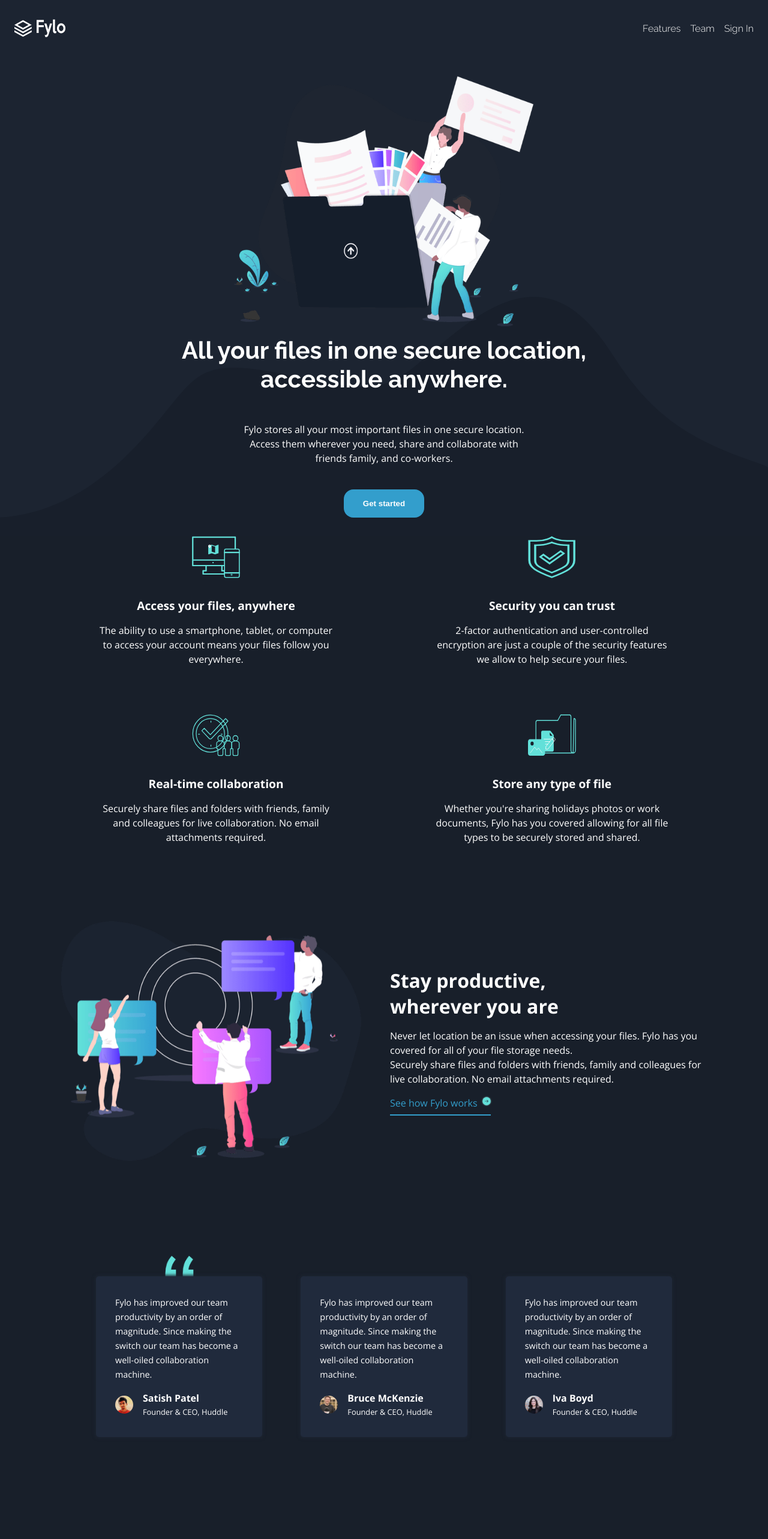
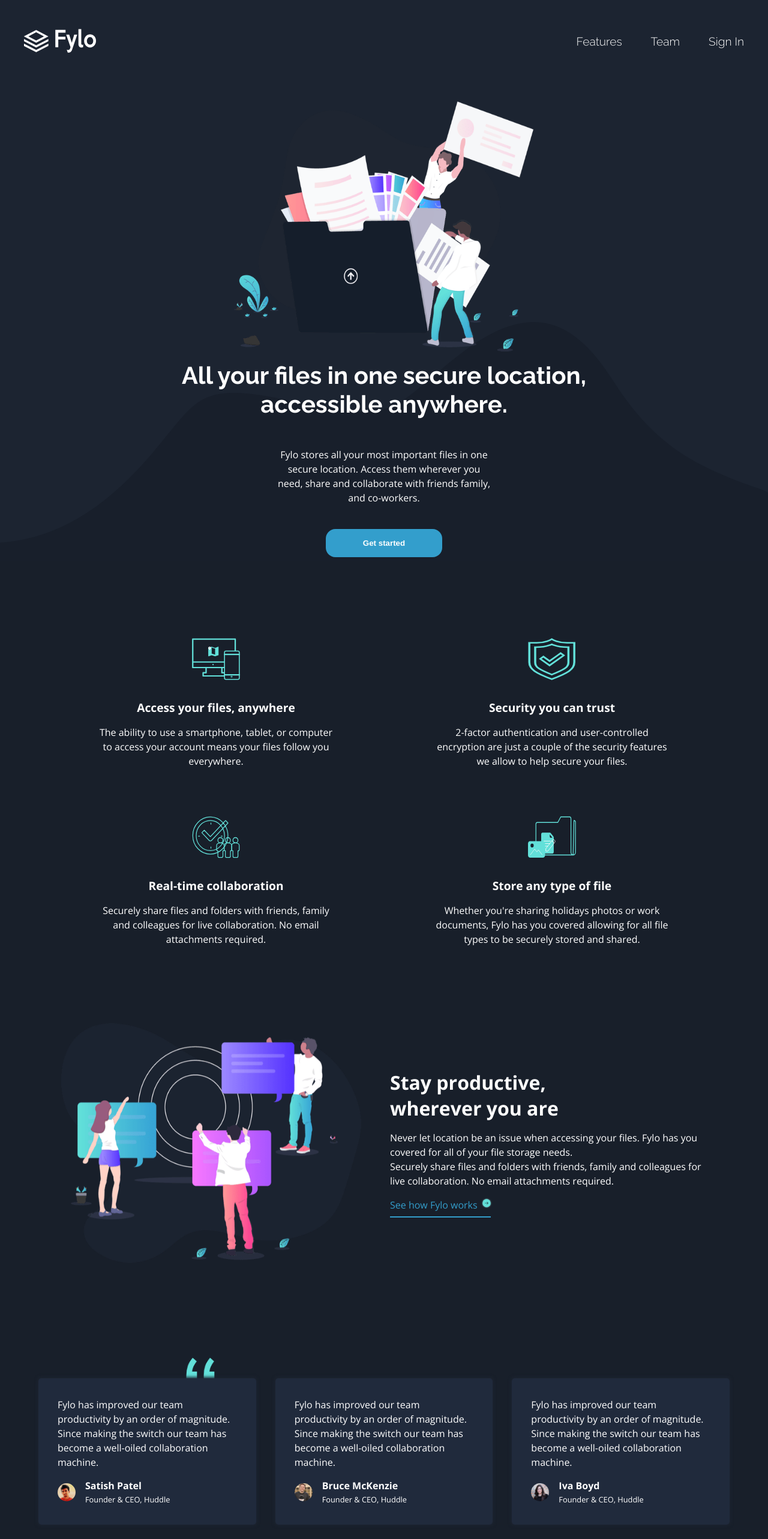
Before and after one commit to f29pereira/fylo, a Next.js app: page / in a window 1280 px wide. Shown: the top 2566 px of the page at 60% size. Built offline with nearby package versions, Linux system fonts and the light colour scheme.

Commit message:
Update styles of Nav, Intro, Button, QuoteList
- Update Nav styles for 1000px screens
- Update Intro styles for 1200px screens
- Update QuoteList styles for 1000px and 1200px screens

```diff
--- a/src/app/components/Button/Button.module.css
+++ b/src/app/components/Button/Button.module.css
@@ -14,10 +14,20 @@
   background-color: var(--teal-200);
 }
 
+/*Intro component - button*/
+.introBtn {
+  width: 100%;
+}
+
 @media (min-width: 62.5rem /*1000px*/) {
   /*EarlyAccess component - submit button*/
   .submitBtn {
     padding: 0.5rem 1rem;
+  }
+
+  /*Intro component - button*/
+  .introBtn {
+    width: 60%;
   }
 }
 
@@ -26,4 +36,9 @@
   .submitBtn {
     padding: 1rem 2rem;
   }
+
+  /*Intro component - button*/
+  .introBtn {
+    width: 40%;
+  }
 }
--- a/src/app/components/FeaturesGrid/FeaturesGrid.module.css
+++ b/src/app/components/FeaturesGrid/FeaturesGrid.module.css
@@ -7,10 +7,9 @@
   grid-template-columns: 1fr;
 }
 
-@media (min-width: 1000px) {
+@media (min-width: 62.5rem /*1000px*/) {
   /*Features grid container*/
   .featuresCont {
-    /*padding: 0 20rem;*/
     display: flex;
     justify-content: center;
     align-items: center;
--- a/src/app/components/Intro/Intro.module.css
+++ b/src/app/components/Intro/Intro.module.css
@@ -3,6 +3,7 @@
 */
 .intro {
   background-color: var(--navy-850);
+  margin-bottom: 8rem;
 }
 
 /*image and title container*/
@@ -54,15 +55,16 @@
 
 /*description*/
 .introDescription {
-  line-height: 1.5rem;
+  width: 325px;
 }
 
-/*button*/
+/*button container*/
 .introButton {
   margin-top: 2.5rem;
+  width: 70%;
 }
 
-@media (min-width: 1000px) {
+@media (min-width: 62.5rem /*1000px*/) {
   .intro {
     position: relative;
     height: 100vh;
@@ -102,6 +104,23 @@
 
   /*description*/
   .introDescription {
-    max-width: 30rem;
+    width: 50%;
+  }
+
+  /*button container*/
+  .introButton {
+    width: 50%;
   }
 }
+
+@media (min-width: 75rem /*1200px*/) {
+  /*button container*/
+  .introButton {
+    width: 40%;
+  }
+
+  /*description*/
+  .introDescription {
+    width: 30%;
+  }
+}
--- a/src/app/components/Intro/Intro.tsx
+++ b/src/app/components/Intro/Intro.tsx
@@ -45,7 +45,10 @@
 
         {/*Get started button*/}
         <div className={`flex-center ${styles.introButton}`}>
-          <Button description={<Link href="#">Get started</Link>} />
+          <Button
+            description={<Link href="#">Get started</Link>}
+            styleClass="introBtn"
+          />
         </div>
       </div>
 
--- a/src/app/components/Nav/Nav.module.css
+++ b/src/app/components/Nav/Nav.module.css
@@ -1,26 +1,48 @@
 /*
 CSS Module for Nav component
 */
-.nav {
+/*nav container*/
+.navCont {
   display: flex;
   align-items: center;
   padding: 2rem 1.5rem;
   background-color: var(--navy-850);
 }
 
+/*nav fylo logo*/
 .navLogo {
   margin-right: auto;
   width: 85px;
   height: 30px;
 }
 
-.navItems {
+/*nav items container*/
+.navItemsCont {
   gap: 1rem;
   font-weight: 300;
   font-size: 1rem;
 }
 
-.navItems li:hover {
+.navItemsCont li:hover {
   text-decoration: underline;
   text-decoration-color: var(--white);
 }
+
+@media (min-width: 62.5rem /*1000px*/) {
+  /*nav container*/
+  .navCont {
+    padding: 3rem 2.5rem;
+  }
+
+  /*nav fylo logo*/
+  .navLogo {
+    width: 120px;
+    height: 40px;
+  }
+
+  /*nav items container*/
+  .navItemsCont {
+    gap: 3rem;
+    font-size: 1.2rem;
+  }
+}
--- a/src/app/components/Nav/Nav.tsx
+++ b/src/app/components/Nav/Nav.tsx
@@ -7,7 +7,7 @@
  */
 export default function Nav() {
   return (
-    <nav className={styles.nav}>
+    <nav className={styles.navCont}>
       <Image
         className={styles.navLogo}
         src="/images/logo.svg"
@@ -15,7 +15,7 @@
         width={176}
         height={52}
       />
-      <ul className={`flex-center ${styles.navItems}`}>
+      <ul className={`flex-center ${styles.navItemsCont}`}>
         <li>
           <Link href="#">Features</Link>
         </li>
--- a/src/app/components/Quote/Quote.module.css
+++ b/src/app/components/Quote/Quote.module.css
@@ -56,6 +56,7 @@
   /*quote text*/
   .quote {
     font-weight: 400;
+    font-size: 1rem;
   }
 
   /*user image*/
--- a/src/app/components/QuotesList/QuotesList.module.css
+++ b/src/app/components/QuotesList/QuotesList.module.css
@@ -32,16 +32,23 @@
     position: relative;
     z-index: 1;
     flex-direction: row;
-    gap: 4rem;
-    padding: 0 8rem;
+    gap: 2rem;
+    padding: 0 2rem;
     padding-bottom: 3rem;
   }
 
   /*quote icon*/
   .quoteIcon {
     top: -35px;
-    left: 275px;
+    left: 55px;
     width: 48px;
     height: 45px;
   }
 }
+
+@media (min-width: 75rem /*1200px*/) {
+  /*quote icon*/
+  .quoteIcon {
+    left: 310px;
+  }
+}
--- a/src/app/types/index.ts
+++ b/src/app/types/index.ts
@@ -16,6 +16,8 @@
 export type ButtonProps = {
   //Button description (text / link)
   description: ReactNode;
+  //style class
+  styleClass?: string;
 };
 
 /**
```
